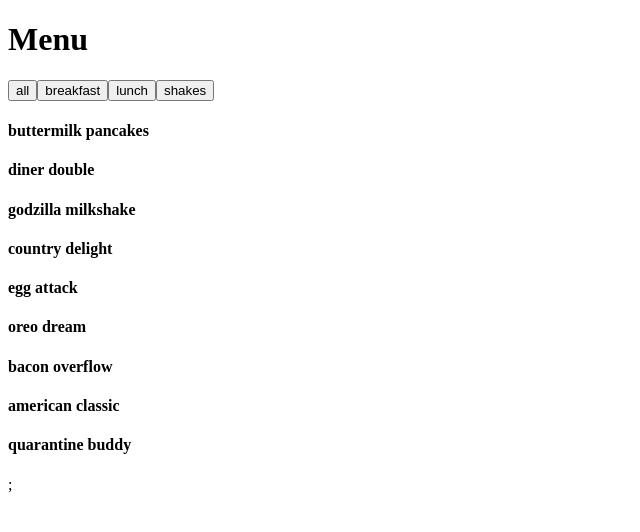
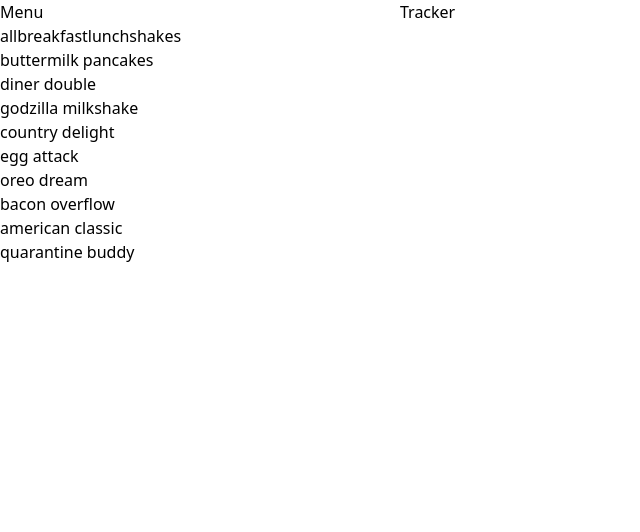
Before and after one commit to abish-desu/MenuTracker, a Next.js app: page / in a window 1280 px wide. Shown: the top 532 px of the page, without its empty margins (0-640 px from the left). Built offline with nearby package versions, Linux system fonts and the light colour scheme.

Commit message:
tailwind configure

```diff
--- a/components/MenuCard.tsx
+++ b/components/MenuCard.tsx
@@ -11,7 +11,7 @@ const MenuCard = ({menu}:MenuProps) => {
             <h4>{title}</h4>
           </article>
         )
-      })};
+      })}
 
 
     </div>
--- /dev/null
+++ b/components/Tracker.tsx
@@ -0,0 +1,11 @@
+import React from 'react'
+
+const Tracker = () => {
+  return (
+     <div>
+        <h4>Tracker</h4>
+     </div>
+  )
+}
+
+export default Tracker
--- a/pages/_app.tsx
+++ b/pages/_app.tsx
@@ -1,5 +1,5 @@
 import type { AppProps } from 'next/app'
-import Categories from '../components/Categories'
+import "../styles/globals.css"
 export default function App({ Component, pageProps }: AppProps) {
   return <Component {...pageProps} />
 
--- a/pages/index.tsx
+++ b/pages/index.tsx
@@ -1,7 +1,7 @@
 import React, { useState  } from 'react';
 import Categories from '../components/Categories';
 import MenuCard from '../components/MenuCard';
-
+import Tracker from '../components/Tracker';
 import items from './data';
 import {MyType} from './data'
 
@@ -33,14 +33,14 @@ const newItems= items.filter((item) => item.category === category)
 
 return (
   //Main div
-  <div>
+  <div className='flex'>
     {/*Menu div*/ }
-    <div>
+    <div className='h-[400px] w-[400px] ' >
       <h1>Menu</h1>
       <Categories category={cat} filterItems={filterItems}/>
       <MenuCard menu={menutItems} />
     </div>
-    {/* tracker inteface */}
+    <Tracker/>
   </div>
 )
 }
--- /dev/null
+++ b/styles/globals.css
@@ -0,0 +1,3 @@
+@tailwind base;
+@tailwind components;
+@tailwind utilities;
--- a/tailwind.config.js
+++ b/tailwind.config.js
@@ -1,18 +1,9 @@
 /** @type {import('tailwindcss').Config} */
 module.exports = {
   content: [
-    './src/pages/**/*.{js,ts,jsx,tsx,mdx}',
-    './src/components/**/*.{js,ts,jsx,tsx,mdx}',
-    './src/app/**/*.{js,ts,jsx,tsx,mdx}',
+    './pages/**/*.tsx',
+    './components/**/*.tsx',
+
   ],
-  theme: {
-    extend: {
-      backgroundImage: {
-        'gradient-radial': 'radial-gradient(var(--tw-gradient-stops))',
-        'gradient-conic':
-          'conic-gradient(from 180deg at 50% 50%, var(--tw-gradient-stops))',
-      },
-    },
-  },
   plugins: [],
 }
```
